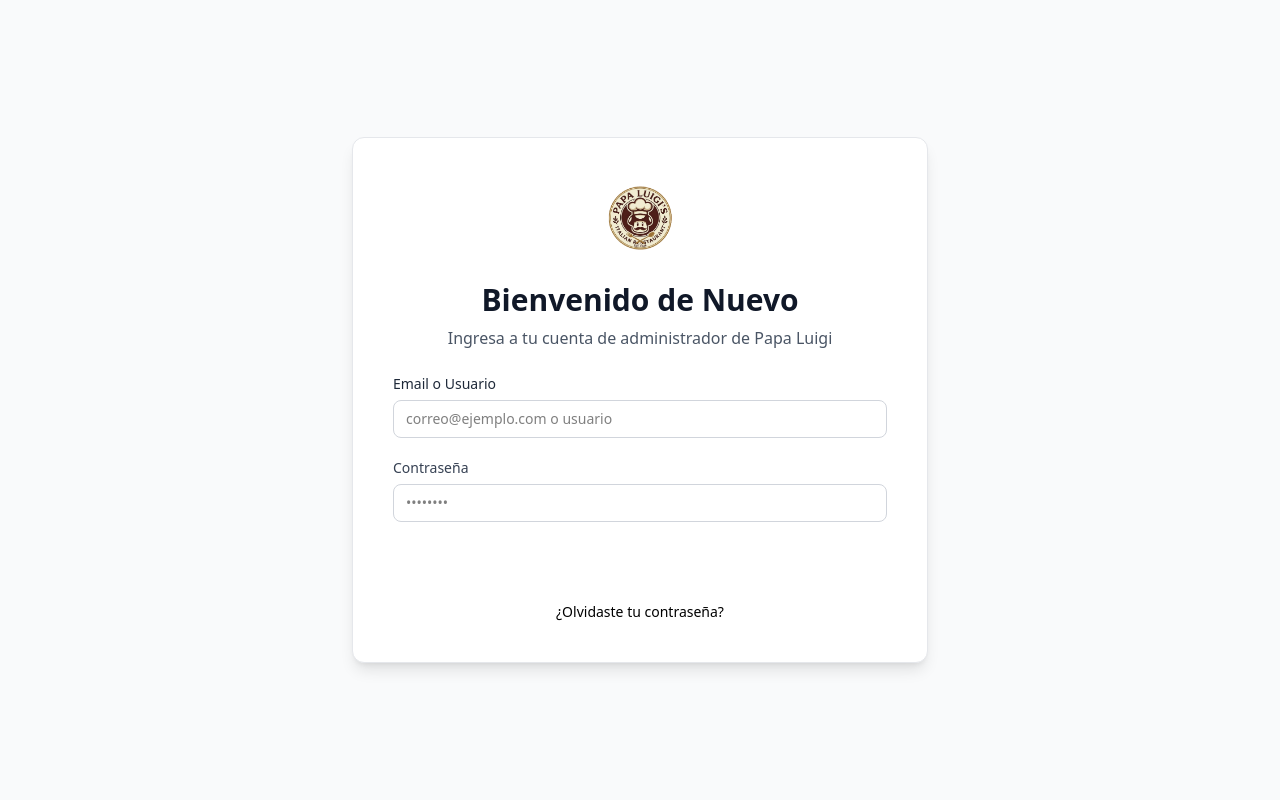
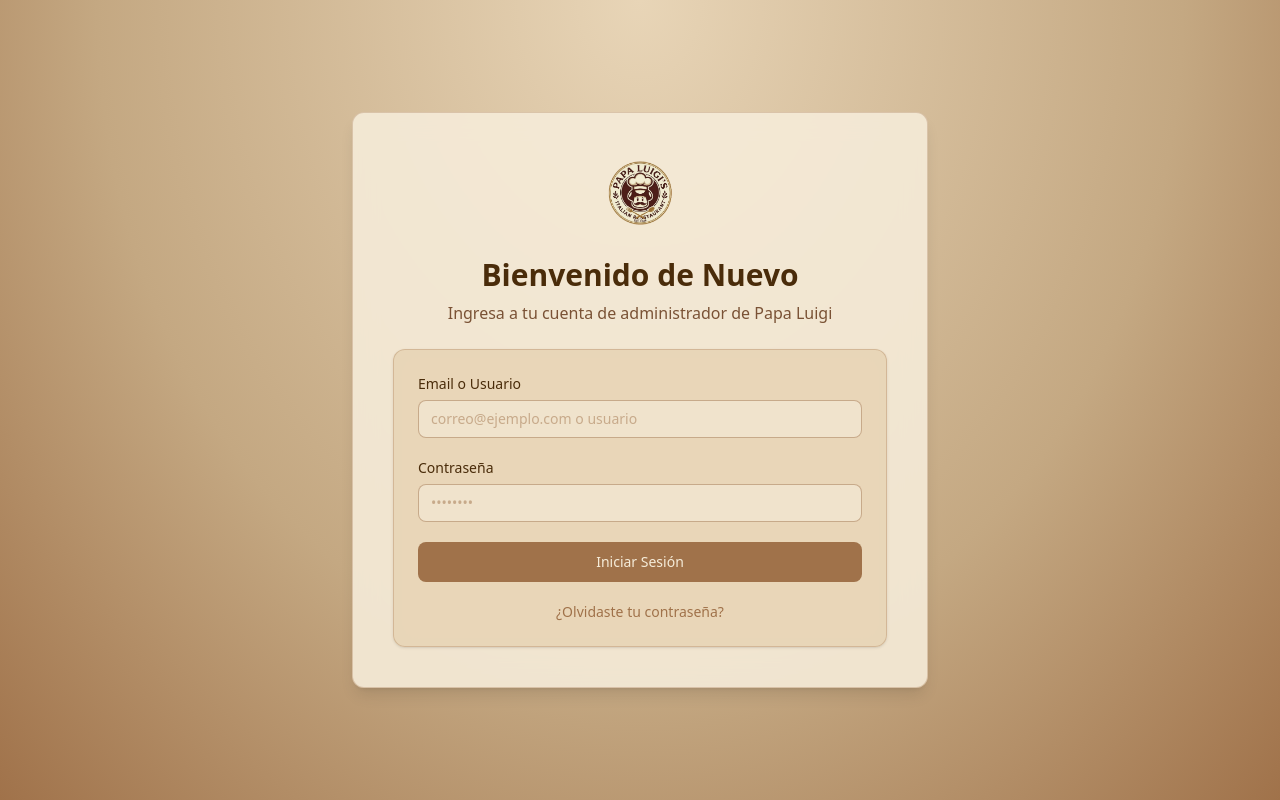
Before and after one commit to Marioescobar64/Sistema-restaurante, a React (Vite) app: page / in a window 1280 px wide. Built offline with nearby package versions, Linux system fonts and the light colour scheme.

Commit message:
fix/ Se arreglaron los formularios

```diff
--- a/src/features/auth/components/ForgotPasswordForm.jsx
+++ b/src/features/auth/components/ForgotPasswordForm.jsx
@@ -1,34 +1,31 @@
 export const ForgotPasswordForm = ({ onSwitch }) => {
   return (
-    <form className="space-y-5">
-
+    <form className="space-y-5 bg-[#E8D5B7]/95 backdrop-blur-md p-6 rounded-xl border border-[#A0724A]/30 shadow-sm">
 
       <div>
-        <label className="block text-sm font-medium text-gray-800 mb-1.5">
+        <label className="block text-sm font-medium text-[#4A2C0A] mb-1.5">
           Email
         </label>
         <input
           type="email"
           placeholder="correo@ejemplo.com"
-          className="w-full px-3 py-2 text-sm border border-gray-300 rounded-lg focus:ring-2 focus:ring-blue-500 outline-none"
+          className="w-full px-3 py-2 text-sm border border-[#A0724A]/50 rounded-lg focus:ring-2 focus:ring-[#A0724A]/60 outline-none bg-[#F5ECD9]/60 text-[#4A2C0A] placeholder-[#A0724A]/50"
         />
       </div>
 
-
       <button
         type="submit"
-        className="w-full bg-blue-600 text-white py-2.5 px-4 rounded-lg text-sm font-medium hover:bg-blue-700 transition"
+        className="w-full bg-[#A0724A] text-[#F5ECD9] py-2.5 px-4 rounded-lg text-sm font-medium hover:bg-[#7A5235] transition"
       >
         Enviar correo
       </button>
 
-
-      <p className="text-center text-sm text-gray-600">
+      <p className="text-center text-sm text-[#4A2C0A]/70">
         ¿Recordaste tu contraseña?{" "}
         <button
           type="button"
           onClick={onSwitch}
-          className="text-blue-600 font-medium hover:underline"
+          className="text-[#A0724A] font-medium hover:underline"
         >
           Iniciar sesión
         </button>
--- a/src/features/auth/components/LoginForms.jsx
+++ b/src/features/auth/components/LoginForms.jsx
@@ -1,48 +1,50 @@
 export const LoginForm = ({ onForgot }) => {
   return (
-    <form className="space-y-5">
+    <form className="space-y-5 bg-[#E8D5B7]/95 backdrop-blur-md p-6 rounded-xl border border-[#A0724A]/30 shadow-sm">
+
       {/* Sección de email o usuario */}
       <div>
-        <label className="block text-sm font-medium text-gray-800 mb-1.5">
+        <label className="block text-sm font-medium text-[#4A2C0A] mb-1.5">
           Email o Usuario
         </label>
         <input
           type="text"
           placeholder="correo@ejemplo.com o usuario"
-          className="w-full px-3 py-2 text-sm border border-gray-300 rounded-lg focus:ring-2 focus:ring-blue-500"
+          className="w-full px-3 py-2 text-sm border border-[#A0724A]/50 rounded-lg focus:ring-2 focus:ring-[#A0724A]/60 outline-none bg-[#F5ECD9]/60 text-[#4A2C0A] placeholder-[#A0724A]/50"
         />
       </div>
 
       {/* Sección de contraseña */}
       <div>
-        <label className="block text-sm font-medium text-gray-700 mb-1.5">
+        <label className="block text-sm font-medium text-[#4A2C0A] mb-1.5">
           Contraseña
         </label>
         <input
           type="password"
           placeholder="••••••••"
-          className="w-full px-3 py-2 text-sm border border-gray-300 rounded-lg focus:ring-2 focus:ring-blue-500"
+          className="w-full px-3 py-2 text-sm border border-[#A0724A]/50 rounded-lg focus:ring-2 focus:ring-[#A0724A]/60 outline-none bg-[#F5ECD9]/60 text-[#4A2C0A] placeholder-[#A0724A]/50"
         />
       </div>
 
       {/* Botón submit */}
       <button
         type="submit"
-        className="w-full bg-main-blue hover:opacity-90 text-white font-medium py-2.5 px-4 rounded-lg transition-colors duration-200 text-sm"
+        className="w-full bg-[#A0724A] text-[#F5ECD9] py-2.5 px-4 rounded-lg text-sm font-medium hover:bg-[#7A5235] transition"
       >
         Iniciar Sesión
       </button>
 
       {/* Link olvidé contraseña */}
-      <p className="text-center text-sm">
+      <p className="text-center text-sm text-[#4A2C0A]/70">
         <button
           type="button"
           onClick={onForgot}
-          className="text-main-blue hover:underline"
+          className="text-[#A0724A] font-medium hover:underline"
         >
           ¿Olvidaste tu contraseña?
         </button>
       </p>
+
     </form>
   );
 };
--- a/src/features/auth/pages/AuthPages.jsx
+++ b/src/features/auth/pages/AuthPages.jsx
@@ -3,13 +3,15 @@ import { LoginForm } from "../components/LoginForms";
 import { ForgotPasswordForm } from "../components/ForgotPasswordForm";
 
 export const AuthPage = () => {
-  const [isForgot, setIsForgot] = useState(false); // Pantalla Olvidé mi contraseña
+  const [isForgot, setIsForgot] = useState(false);
 
   return (
-    <div className="min-h-screen flex items-center justify-center bg-gray-50 p-4">
+    <div className="min-h-screen flex items-center justify-center bg-[#C4935A]/20 p-4"
+      style={{ backgroundImage: "radial-gradient(ellipse at top, #E8D5B7 0%, #C4A882 60%, #A0724A 100%)" }}
+    >
 
       {/* Tarjeta del formulario */}
-      <div className="w-full max-w-xl bg-white rounded-xl shadow-lg border border-gray-200 p-6 md:p-10">
+      <div className="w-full max-w-xl bg-[#F5ECD9]/90 backdrop-blur-md rounded-xl shadow-lg border border-[#A0724A]/30 p-6 md:p-10">
 
         {/* Logo */}
         <div className="flex justify-center mb-6">
@@ -22,16 +24,17 @@ export const AuthPage = () => {
 
         {/* Título y subtítulo */}
         <div className="text-center mb-6">
-          <h1 className="text-2xl lg:text-3xl font-bold text-gray-900 mb-2">
+          <h1 className="text-2xl lg:text-3xl font-bold text-[#4A2C0A] mb-2">
             {isForgot ? "Recuperar Contraseña" : "Bienvenido de Nuevo"}
           </h1>
 
-          <p className="text-gray-600 text-base max-w-md mx-auto">
+          <p className="text-[#7A5235] text-base max-w-md mx-auto">
             {isForgot
               ? "Ingresa tu correo para recuperar tu contraseña"
               : "Ingresa a tu cuenta de administrador de Papa Luigi"}
           </p>
         </div>
+
         {isForgot ? (
           <ForgotPasswordForm onSwitch={() => setIsForgot(false)} />
         ) : (
```
